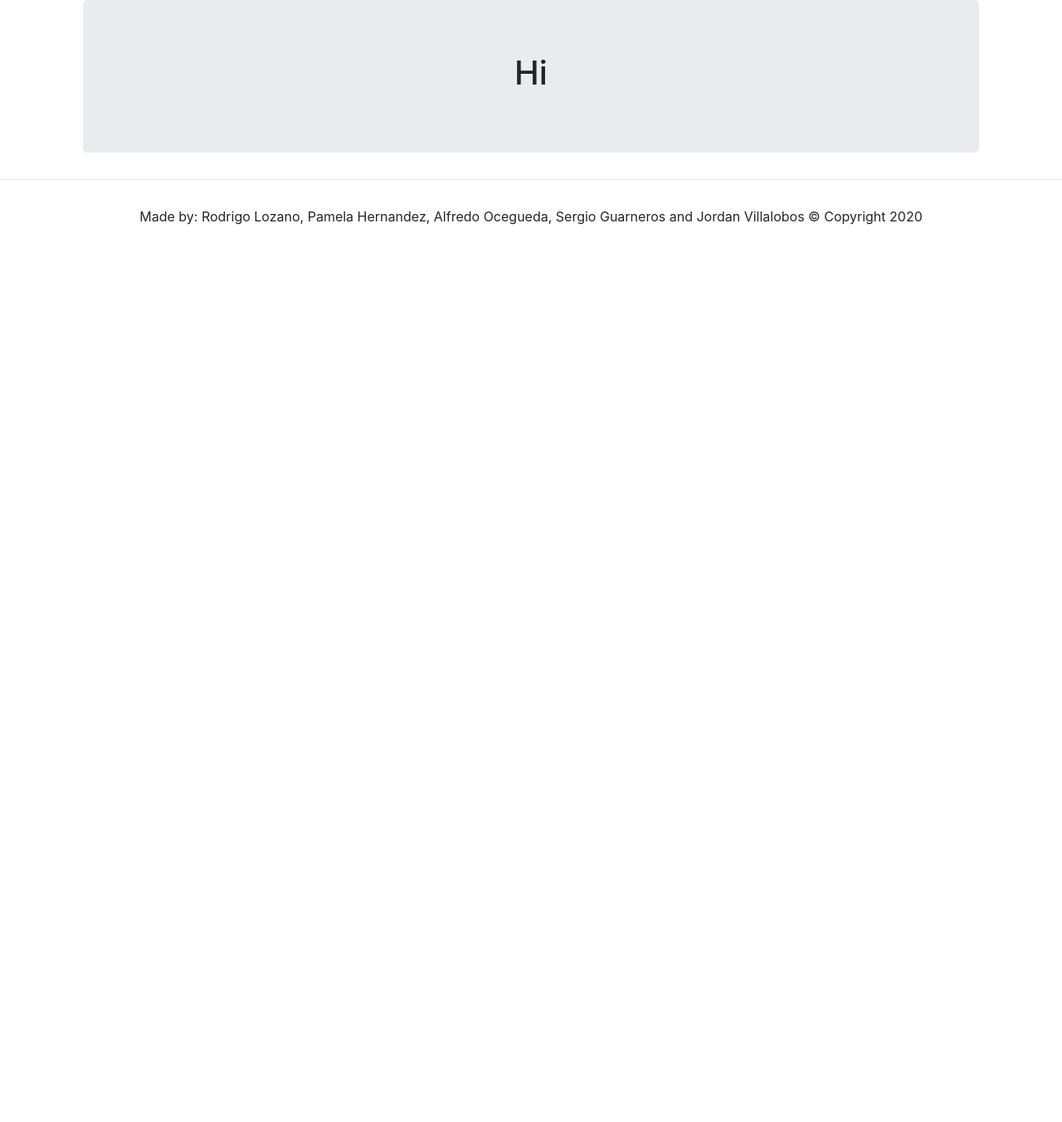
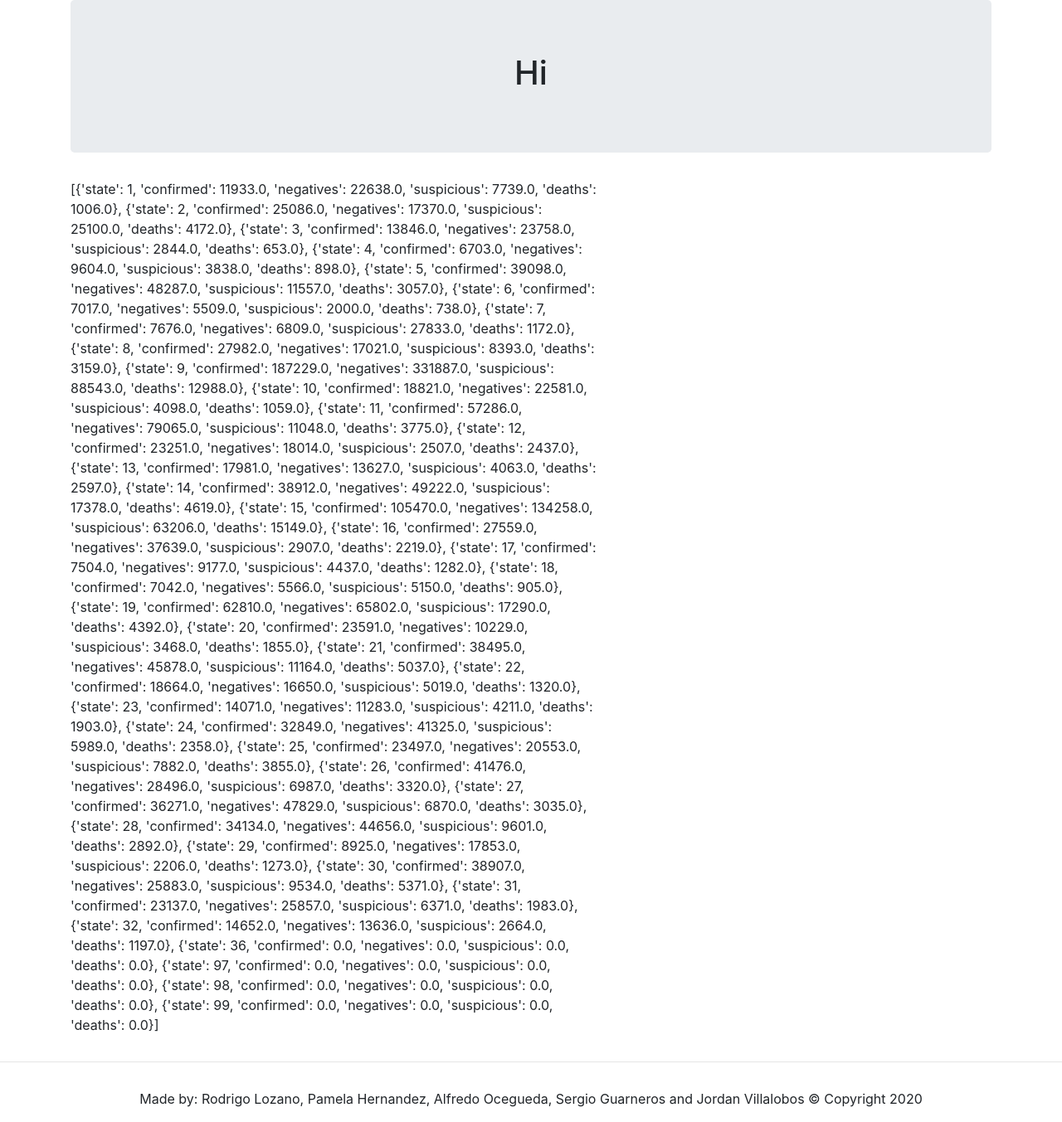
Before and after one commit to AlfredoOcegueda/covid-19-mexico-challenge, a Flask app: page /states in a window 1280 px wide. Shown: the part 56-1409 px from the top of the page at 83% size. Before the commit the page ends 327 px from the top, so only its background shows below. Run offline with Flask 2, Linux system fonts and the light colour scheme; data comes from the database, SQL or seed files in the repository; some libraries are stand-ins or nearby versions.

Commit message:
Made changes to the flask app and the htmls.

```diff
--- a/app.py
+++ b/app.py
@@ -25,31 +25,48 @@ app = Flask(__name__)
 @app.route("/")
 def index():
     #Mars = mongo.db.Mars.find_one()
-    session = Session(engine)
-    results = session.query(Covid.State).all()
-    session.close()
 
-    states = list(np.ravel(results))
-
-    print(states)
-    return render_template("index.html")#, mars=Mars)
+    return render_template("index.html", states = states)
 
 
 @app.route("/mexico")
 def mexico():
-    return render_template("mexico.html")
-    # Mars = mongo.db.Mars
-    # Mars_Dict = scrape_mars.scrape()
-    # Mars.update({}, Mars_Dict, upsert=True)
-    # return redirect("/", code=302)
+    # Visualize confirmed cases in a heatmap of the country
+    session = Session(engine)
+    results = session.query(func.sum(Covid.Confirmed)).all()
+    # results2 = session.query(Covid.Negatives).count()
+    # results3 = session.query(Covid)
+    session.close()
+
+    confirmed_cases = list(np.ravel(results))
+
+    print(confirmed_cases)
+
+    return render_template("mexico.html", confirmed = confirmed_cases)
+
 
 @app.route("/states")
 def states():
-    return render_template("states.html")
+    session = Session(engine)
+    results = session.query(Covid.State, Covid.Confirmed, Covid.Negatives, Covid.Suspicious, Covid.Deaths).all()
+    session.close()
+    print(results)
 
-# @app.rpute("/states/stateid")
-# def stateid():
-#     return
+    all_states = []
+    for state, confirmed, negatives, suspicious, deaths in results:
+        state_dict = {}
+        state_dict["state"] = state
+        state_dict["confirmed"] = confirmed
+        state_dict["negatives"] = negatives
+        state_dict["suspicious"] = suspicious
+        state_dict["deaths"] = deaths
+        all_states.append(state_dict)
+
+    print(all_states)
+    #jsonify(all_states)
+
+    return render_template("states.html", states = all_states)
+
 
 @app.route("/comparison")
 def comparison():
--- a/templates/comparison.html
+++ b/templates/comparison.html
@@ -1,5 +1,5 @@
 {% extends "base.html" %}
-{% block title %}National{% endblock %}
+{% block title %}Comparison{% endblock %}
 {% block content %}
 <div class="container fluid">
     <div class="jumbotron text-center">
--- a/templates/mexico.html
+++ b/templates/mexico.html
@@ -4,6 +4,7 @@
 <div class="container fluid">
     <div class="jumbotron text-center">
       <h1>Hi</h1>
+      <h2>{{confirmed[0]}}</h2>
     </div>
   </div>
 {% endblock %}
--- a/templates/states.html
+++ b/templates/states.html
@@ -1,9 +1,12 @@
 {% extends "base.html" %}
-{% block title %}National{% endblock %}
+{% block title %}States{% endblock %}
 {% block content %}
-<div class="container fluid">
     <div class="jumbotron text-center">
       <h1>Hi</h1>
     </div>
-  </div>
+    <div class="row">
+      <div class="col-md-7">
+        <p>{{states}}</p>
+      </div>
+    </div>
 {% endblock %}
```
